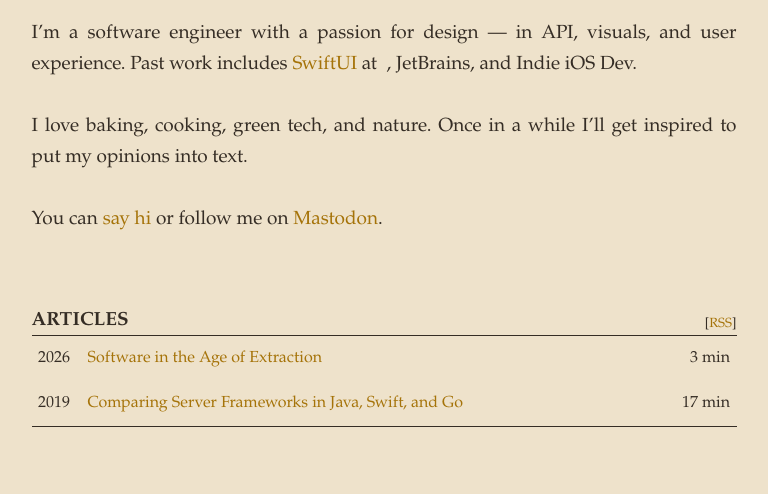
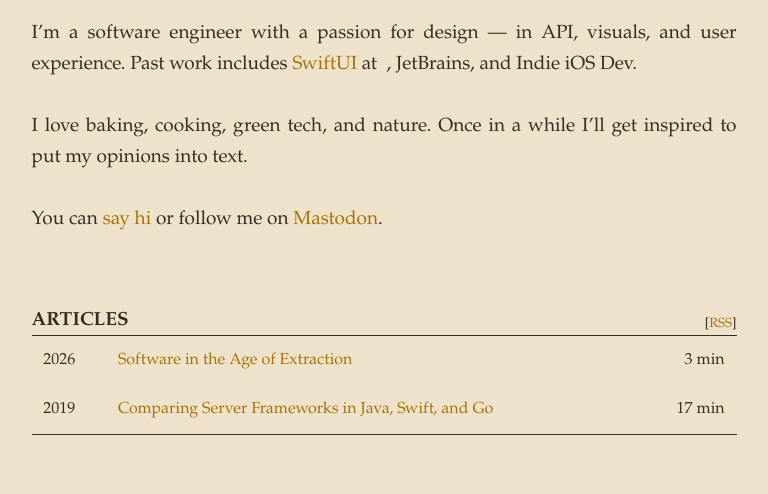
Before and after one commit to theMomax/theMomax.github.io, a plain HTML site: page index.html in a window 1280 px wide. Shown: the part 243-737 px from the top of the page, without its empty margins (256-1024 px from the left). Drawn offline with Linux system fonts and the light colour scheme.

Commit message:
update styles

```diff
--- a/style/calm.css
+++ b/style/calm.css
@@ -173,3 +173,8 @@ html {
 table {
   table-layout: auto;
 }
+
+th,
+td {
+  padding: calc((10 / 1080) * 100vw) calc((10 / 1080) * 100vw) calc((10 / 1080) * 100vw) calc((10 / 1080) * 100vw);
+}
```
